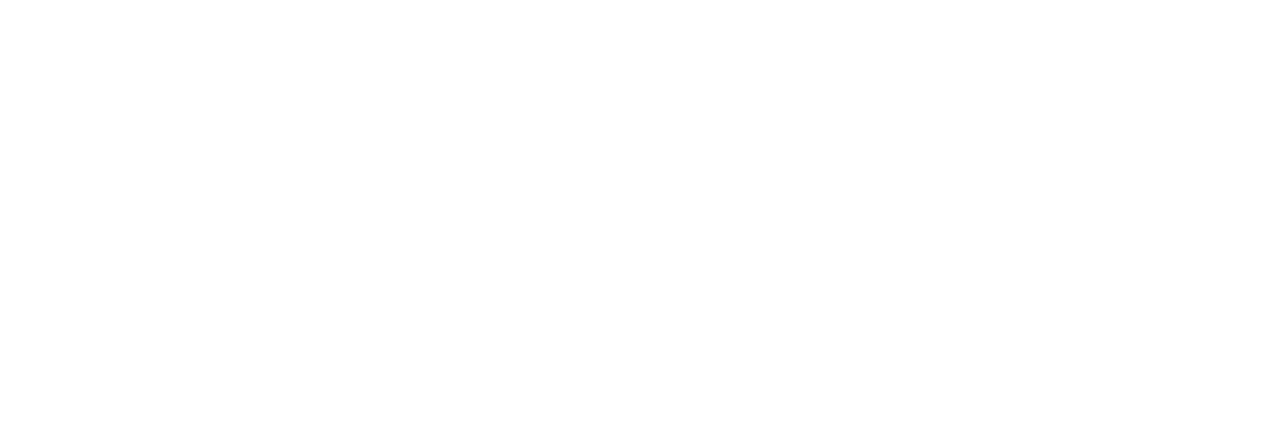
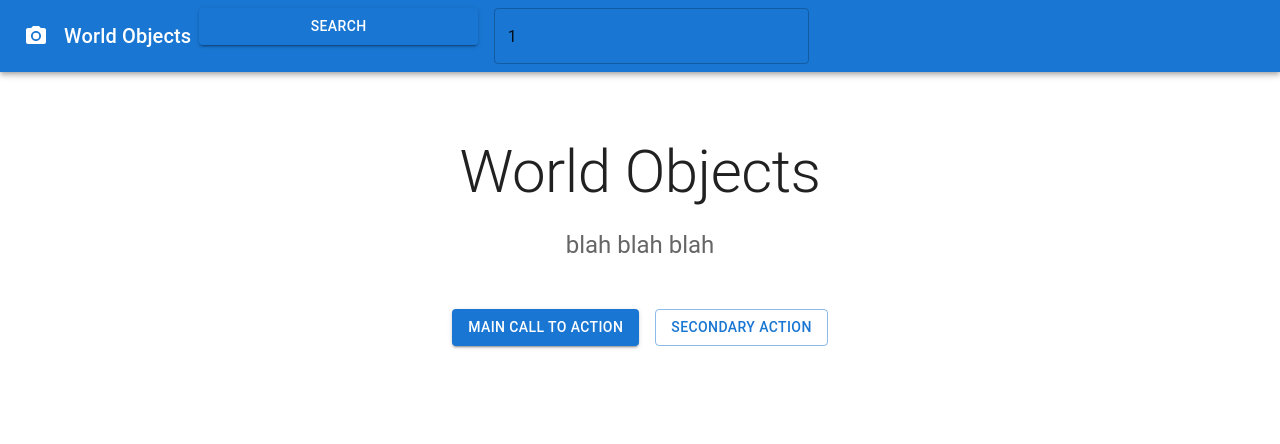
Before and after one commit to wos-project/wos-react, a React (Create React App) app: page /results/1 in a window 1280 px wide. Before the commit this address had no page. Shown: the top 444 px of the page. Built offline with nearby package versions, Linux system fonts and the light colour scheme.

Commit message:
add search params

```diff
--- a/src/App.js
+++ b/src/App.js
@@ -8,7 +8,7 @@
     <>
       <Routes>
         <Route path="/" element={<Home />} />
-        <Route path="/results" element={<SearchResults />} />
+        <Route path="/results/:searchParam" element={<SearchResults />} />
       </Routes>
     </>);
 }
--- a/src/components/Home.js
+++ b/src/components/Home.js
@@ -1,6 +1,6 @@
 import * as React from 'react';
 import Button from '@mui/material/Button';
-import { Link } from "react-router-dom";
+import { useNavigate } from "react-router-dom";
 import Box from '@mui/material/Box';
 import TextField from '@mui/material/TextField';
 import { useState, useEffect }  from 'react';
@@ -9,9 +9,10 @@
   const [error, setError] = useState(null);
   const [isLoaded, setIsLoaded] = useState(false);
   const [contract, setContract] = useState(null);
+  const [searchParam, setSearchParam] = useState("");
 
   useEffect(() => {
-        fetch("https://worldos.cloud/v1/contract/0xBdd3D3e5b291E6Fe950503c666b0CCe32Abf8804")
+        fetch("https://worldos.earth/api/v1/contract/0xBdd3D3e5b291E6Fe950503c666b0CCe32Abf8804")
             .then(res => res.json())
             .then(
                 (data) => {
@@ -25,6 +26,12 @@
             )
       }, [])
 
+  let navigate = useNavigate();
+  const routeChange = () =>{
+    let path = '/results/' + searchParam;
+    navigate(path);
+  }
+
   return <div>
       <div>
         <Box
@@ -35,13 +42,9 @@
           noValidate
           autoComplete="off"
         >
-          <Button variant="contained">Search</Button>
-          <TextField id="outlined-basic" label="Place, contract, wallet address" variant="outlined" />
+          <Button variant="contained" onClick={routeChange}>Search</Button>
+          <TextField id="outlined-basic" label="Place, contract, or wallet address" variant="outlined" onChange={e => setSearchParam(e.target.value)}/>
         </Box>
-      </div>
-      <div>
-        <Link to={"/"}>Home</Link>
-        <Link to={"/results"}>Search Results</Link>
       </div>
     </div>;
 }
--- a/src/components/SearchResults.js
+++ b/src/components/SearchResults.js
@@ -15,6 +15,8 @@
 import Container from '@mui/material/Container';
 import Link from '@mui/material/Link';
 import { createTheme, ThemeProvider } from '@mui/material/styles';
+import TextField from '@mui/material/TextField';
+import { useParams } from "react-router-dom";
 
 function Copyright() {
   return (
@@ -34,6 +36,11 @@
 const theme = createTheme();
 
 export default function SearchResults() {
+
+  let { searchParam } = useParams();
+
+  console.log(searchParam)
+
   return (
     <ThemeProvider theme={theme}>
       <CssBaseline />
@@ -41,8 +48,23 @@
         <Toolbar>
           <CameraIcon sx={{ mr: 2 }} />
           <Typography variant="h6" color="inherit" noWrap>
-            Album layout
+            World Objects
           </Typography>
+
+          <div>
+        <Box
+          component="form"
+          sx={{
+            '& > :not(style)': { m: 1, width: '35ch' },
+          }}
+          noValidate
+          autoComplete="off"
+        >
+          <Button variant="contained">Search</Button>
+          <TextField id="outlined-basic" variant="outlined" value={searchParam}/>
+        </Box>
+      </div>
+
         </Toolbar>
       </AppBar>
       <main>
@@ -62,7 +84,7 @@
               color="text.primary"
               gutterBottom
             >
-              Album layout
+              World Objects
             </Typography>
             <Typography variant="h5" align="center" color="text.secondary" paragraph>
               blah blah blah
```
